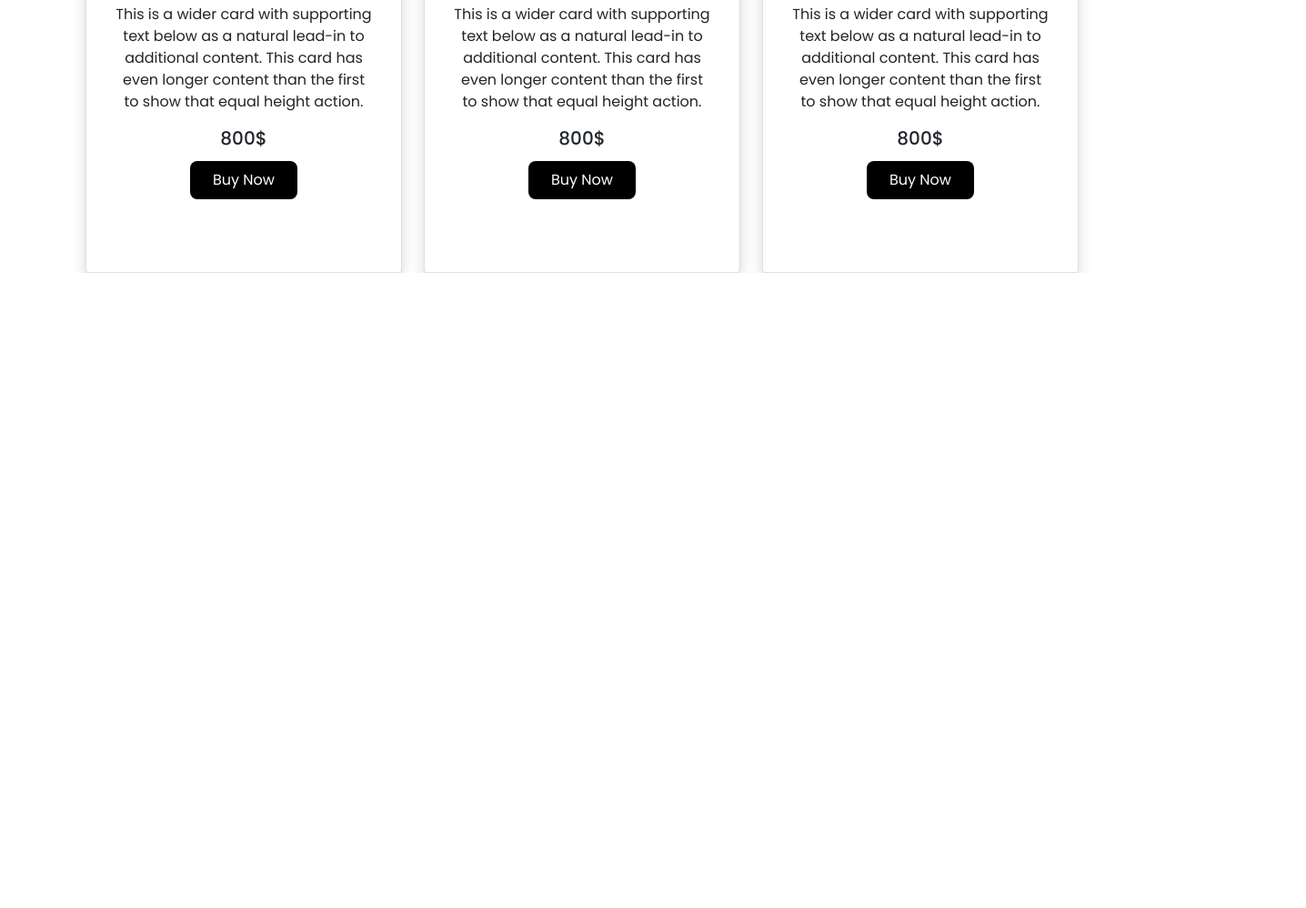
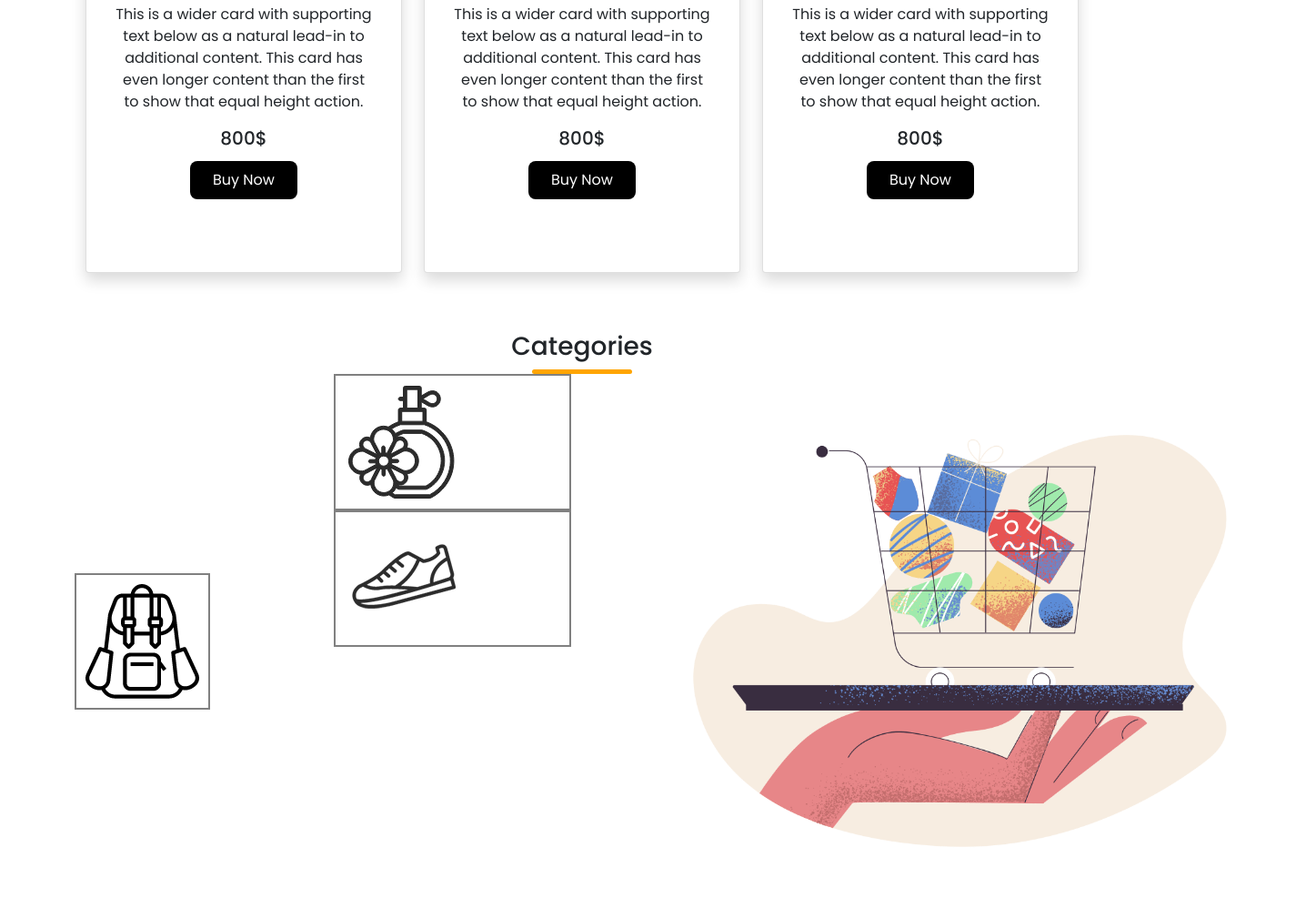
Before and after one commit to tawsifx/hot-gadgets, a plain HTML site: page index.html in a window 1280 px wide. Shown: the part 1789-2787 px from the top of the page at 91% size, 1436 px wide, since content can reach past the window. Before the commit the page ends 2089 px from the top, so only its background shows below. Drawn offline with nearby package versions, Linux system fonts and the light colour scheme.

Commit message:
added cat

```diff
--- a/index.html
+++ b/index.html
@@ -247,7 +247,39 @@
 
 
     </div>
-  </div>
+
+
+      <div class="categories d-flex justify-content-center pt-3 mt-5">
+        <h3>Categories</h3>
+      </div>
+      <div class=" d-flex justify-content-center">
+        <div class="underline"></div>
+      </div>
+
+      <div class="categorybox row">
+        <div class="col-md-3 d-flex align-items-center">
+            <div class="catborder">
+               <img src="images/Categories/bag.png" class="">
+            </div>
+        </div>
+        <div class="col-md-3">
+          <div  class="catborder">
+           <img src="images/Categories/perfume.png" class="">
+          </div>
+          <div  class="catborder">
+           <img src="images/Categories/shoe.png" class ="">
+          </div>
+        </div>
+
+        <div class="col-md-6">
+          <img src="images/Categories/pale-order.png" class="" alt="pale-order" >
+        </div>
+      </div>
+
+      </div>
+
+
+
   <script src="https://cdn.jsdelivr.net/npm/bootstrap@5.0.2/dist/js/bootstrap.bundle.min.js" integrity="sha384-MrcW6ZMFYlzcLA8Nl+NtUVF0sA7MsXsP1UyJoMp4YLEuNSfAP+JcXn/tWtIaxVXM" crossorigin="anonymous"></script>
 </body>
 
--- a/style.css
+++ b/style.css
@@ -46,6 +46,14 @@ body{
 .bgcontainer{
     background-image:url("images/bg-1.png");
     background-repeat: no-repeat;
-
-
 }
+.underline{
+    background-color: orange;
+    width:110px;
+    height:5px;
+    border-radius: 20px;
+}
+.catborder{
+    border: 2px solid grey;
+    padding: 10px;
+}
```
